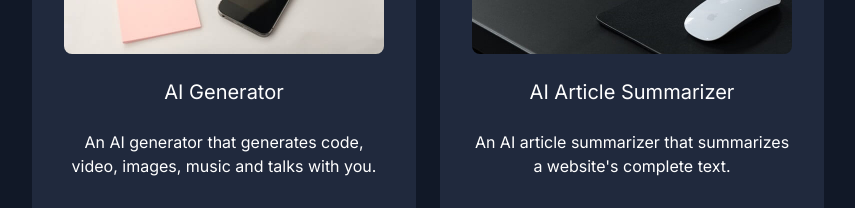
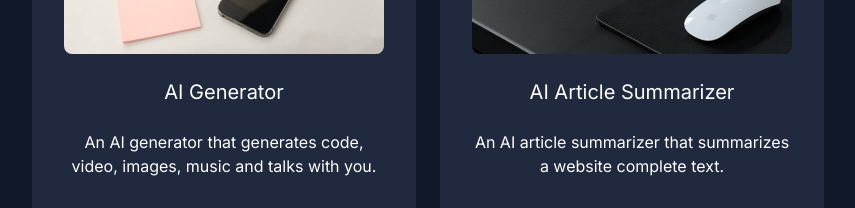
Before and after one commit to aashirisrar/portfolio, a Next.js app: page / in a window 1280 px wide. Shown: the part 1260-1468 px from the top of the page, without its empty margins (212-1067 px from the left). Built offline with nearby package versions, Linux system fonts and the light colour scheme.

Commit message:
minor change

```diff
--- a/components/Portfolio.tsx
+++ b/components/Portfolio.tsx
@@ -58,7 +58,7 @@ const Portfolio = () => {
               </div>
               <div className="my-6 text-xl">AI Article Summarizer</div>
               <div className="mb-8">
-                An AI article summarizer that summarizes a website's complete
+                An AI article summarizer that summarizes a website complete
                 text.
               </div>
               <Link
```
